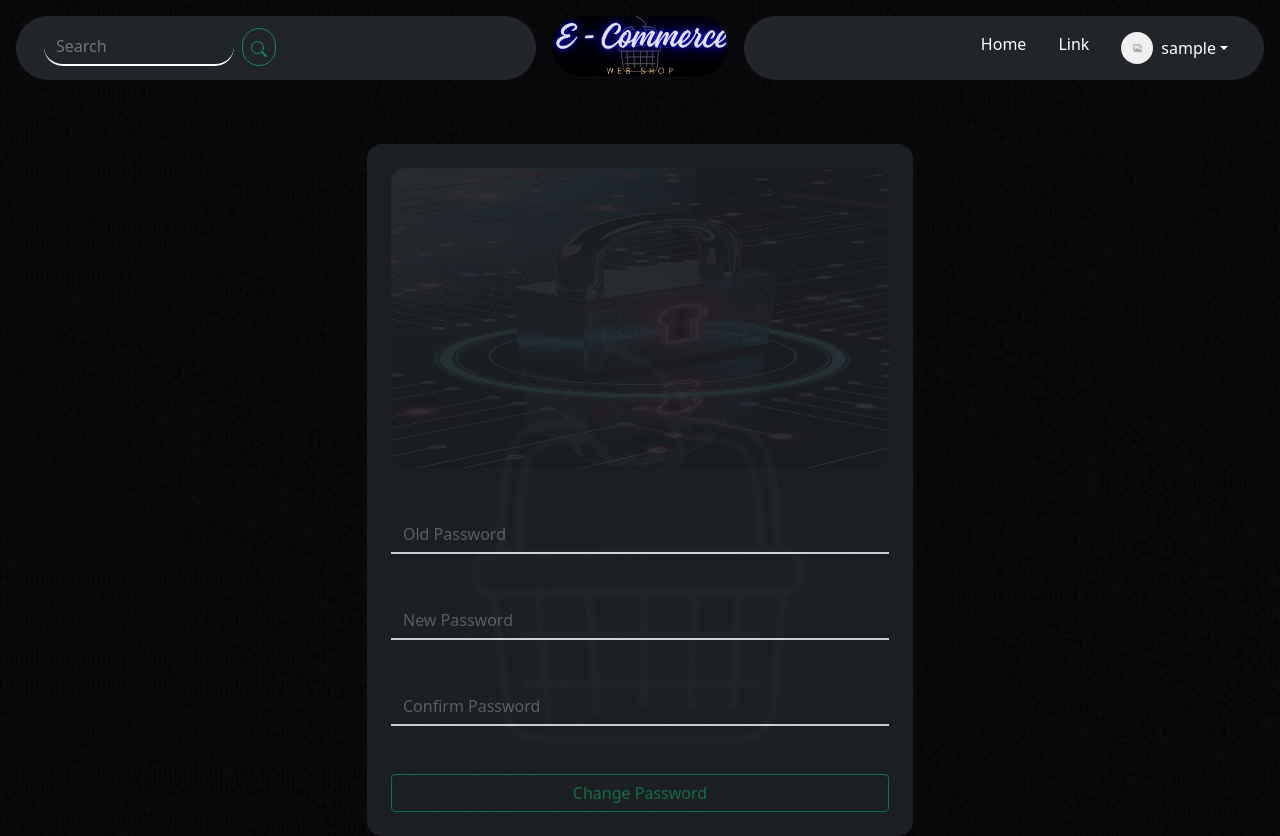
After one commit to MiranTaslidza/django-e-commerce, a Django app: page /profiles/user/change_password/ in a window 1280 px wide. The commit adds this page. Run offline with Django 5.2, Linux system fonts and the light colour scheme; the visitor is signed in with stand-in values (Sample User, id 1).

Commit message:
change password

```diff
--- a/profiles/forms.py
+++ b/profiles/forms.py
@@ -2,6 +2,7 @@ from django import forms
 from django.contrib.auth.models import User
 from .models import Profile
 from django.contrib.auth.forms import UserCreationForm
+
 
 
 # forma za registraciju korisnika
--- /dev/null
+++ b/profiles/static/profiles/css/change-password.css
@@ -0,0 +1,24 @@
+/* change-password.css */
+body {
+  background-image: url("/static/img/logo.gif");
+  background-size: cover;
+  background-position: center;
+  background-repeat: no-repeat;
+}
+
+/* Svi .form-control inputi dobiju samo donju crtu */
+input.form-control {
+  border: none; /* briše sve strane */
+  border-bottom: 2px solid white; /* ostaje samo donja crta */
+  border-radius: 0; /* bez zaobljenja */
+  background-color: transparent; /* nema pozadinu */
+  outline: none; /* briše default outline */
+}
+
+/* Kad je input u fokusu, crta postane plava */
+input.form-control:focus {
+  border-bottom: 2px solid #00bfff; /* plava donja crta */
+  box-shadow: none; /* briše default box-shadow */
+  outline: none; /* briše default outline */
+  background-color: transparent; /* i dalje transparentno */
+}
--- /dev/null
+++ b/profiles/static/profiles/js/delete.js
@@ -0,0 +1,30 @@
+document.addEventListener("DOMContentLoaded", function () {
+    const deleteButton = document.getElementById("delete-button");
+
+    deleteButton.addEventListener("click", function () {
+        const confirmation = confirm("Are you sure you want to delete your account? This action cannot be undone.");
+
+        if (confirmation) {
+            fetch("/profiles/delete/", {  // Obavezno provjeriti url
+                method: "POST",
+                headers: {
+                    "X-CSRFToken": getCSRFToken(), // Uzima CSRF token
+                    "Content-Type": "application/json"
+                }
+            })
+            .then(response => {
+                if (response.ok) {
+                    alert("Your account has been deleted.");
+                    window.location.href = "/"; // Preusmeri na login stranicu
+                } else {
+                    alert("An error occurred. Try again.");
+                }
+            })
+            .catch(error => console.error("Error:", error));
+        }
+    });
+
+    function getCSRFToken() {
+        return document.querySelector("[name=csrfmiddlewaretoken]").value;
+    }
+});
--- /dev/null
+++ b/profiles/templates/profiles/change_password.html
@@ -0,0 +1,46 @@
+{% extends 'base.html' %} <!-- uvoizim sadržaj base.html -->
+{% block title %}Register{% endblock title %} <!-- ovdje se menja title -->
+
+{% load static %} <!-- uvoizim static fajle -->
+
+{% block styles %}
+
+<link rel="stylesheet" href="{% static 'profiles/css/change-password.css' %}" type="text/css">
+{% endblock styles %}
+
+<!-- blok za JS static fajlova -->
+{% block scripts %}
+{% endblock scripts %}
+
+<!-- blok za sadržaj -->
+{% block content %}
+
+<div class="container">
+    <div class="w-50 mx-auto mt-5 bg-dark text-white p-4" style="border-radius: 15px; opacity: 0.8;">
+        <img src="{% static 'img/ch-passw.jpg' %}" alt=""  style="border-radius: 15px; opacity: 0.1; width: 100%; height: 300px; ">
+
+    <form method="post">
+            {% csrf_token %}
+            {{ form.non_field_errors }}
+
+            <!-- Stari password -->
+            <input type="password" name="old_password" id="id_old_password" class="form-control text-white mt-5" placeholder="Old Password" required />
+            {{ form.old_password.errors }}
+
+            <!-- Novi password -->
+            <input type="password" name="new_password1" id="id_new_password1" class="form-control text-white mt-5" placeholder="New Password" required />
+            {{ form.new_password1.errors }}
+
+            <!-- Potvrda novog passworda -->
+            <input type="password" name="new_password2" id="id_new_password2" class="form-control text-white mt-5" placeholder="Confirm Password" required />
+            {{ form.new_password2.errors }}
+
+            <button type="submit" class="btn btn-outline-success form-control mt-5">Change Password</button>
+        </form>
+
+
+
+    </div>
+</div>
+
+{% endblock content %}
--- a/profiles/urls.py
+++ b/profiles/urls.py
@@ -1,4 +1,5 @@
 from django.urls import path
+from django.contrib.auth import views as auth_views
 from . import views
 
 urlpatterns = [
@@ -7,4 +8,14 @@ urlpatterns = [
     path('register/', views.register, name='register'),
     path('verify/<uidb64>/<token>/', views.verify_user, name='verify'),  # url za verifikaciju
     path("update/", views.update_profile, name="update_profile"),
+    path("delete/", views.delete_account, name="delete_account"),
+    path('user/change_password/', views.change_password, name='change_password'),
+
+     # url resetiranje loozinke
+    path('password_reset/',auth_views.PasswordResetView.as_view(template_name='profiles/password_reset_form.html'), name='password_reset'), #url za reset lozinke
+    path('password_reset/done/', auth_views.PasswordResetDoneView.as_view(template_name='profiles/password_reset_done.html'),name='password_reset_done'), # url za potvrdu slanja linka za reset lozinke
+    path('reset/<uidb64>/<token>/', auth_views.PasswordResetConfirmView.as_view(template_name='profiles/password_reset_confirm.html'),name='password_reset_confirm'), # potvrda reset lozinke
+    path('reset/done/', auth_views.PasswordResetCompleteView.as_view(template_name='profiles/password_reset_complete.html'), name='password_reset_complete'), # potvrda reset lozinke
+
+
 ]
--- a/profiles/views.py
+++ b/profiles/views.py
@@ -5,6 +5,11 @@ from django.contrib.auth import logout
 from django.contrib.auth import authenticate, login as auth_login
 from .models import Profile
 from django.contrib.auth.decorators import login_required
+from django.http import JsonResponse
+from django.contrib.auth.forms import PasswordChangeForm
+from django.contrib.auth import update_session_auth_hash
+from django.urls import reverse
+
 
 #login
 def user_login(request):
@@ -133,3 +138,41 @@ def update_profile(request):
         form = ProfileUpdateForm(instance=request.user.profile, user=request.user)
 
     return render(request, "profiles/update_profile.html", {"form": form})
+
+
+# brisanje profila
+@login_required
+def delete_account(request):
+    if request.method == "POST":
+        user = request.user
+        user.delete()
+        return JsonResponse({"message": "Account deleted"}, status=200)
+    return JsonResponse({"error": "Invalid request"}, status=400)
+
+
+
+# promjena passworda
+@login_required
+def change_password(request):
+    if request.method == 'POST':
+        form = PasswordChangeForm(user=request.user, data=request.POST)
+        if form.is_valid():
+            user = form.save()  # Promeni lozinku korisnika
+            update_session_auth_hash(request, user)  # Održava aktivnu sesiju nakon promene lozinke
+
+            # Slanje email obaveštenja
+            subject = "Password Changed Successfully"
+            message = render_to_string('profiles/password_change_email.html', {
+                'user': user,
+                'login_url': request.build_absolute_uri(reverse('login')),  # Link za prijavu
+            })
+            send_email_notification(subject, message, [user.email])
+
+            messages.success(request, "Your password has been successfully updated!")
+            return redirect('home')
+        else:
+            messages.error(request, "There was an error changing your password. Please try again.")
+    else:
+        form = PasswordChangeForm(user=request.user)
+
+    return render(request, 'profiles/change_password.html', {'form': form})
--- a/templates/base.html
+++ b/templates/base.html
@@ -46,6 +46,7 @@
 
     <!-- Custom js  static fajla-->
     <!-- <script src="{% static 'js/main.js' %}" defer></script> -->
+    <script src="{% static 'profiles/js/delete.js' %}"></script>
 
     {% block scripts %}{% endblock scripts %}
 
--- a/templates/navbar.html
+++ b/templates/navbar.html
@@ -50,7 +50,19 @@
                     <ul class="dropdown-menu dropdown-menu-end mt-2" aria-labelledby="userDropdown">
                         <li><a class="dropdown-item" href="{% url 'logout' %}"><i class="fa-solid fa-right-from-bracket me-2"></i> Logout</a></li>
                         <li><a class="dropdown-item"href="{% url 'update_profile' %}"><i class="fa-solid fa-user me-2"></i> Update Profile</a></li>
+                        <li>
+                            {% if user.is_authenticated %}
+                            <!-- brisanje akaunta -->
+                                <button type="button" class="btn dropdown-item" id="delete-button"><i class="fa-solid fa-user-xmark"></i> Delete profile</button>
+                            {%endif%}
+
+                        </li>
+                        <li><a class="dropdown-item" href="{% url 'change_password' %}"><i class="fa-solid fa-key"></i> Change password</a></li>
                         <li><a class="dropdown-item" href="{% url 'add_product' %}"><i class="fa-solid fa-plus me-2"></i> Add Product</a></li>
+
+
+
+
 
                     </ul>
                 </li>
```
Also changed, not shown: a_core/settings.py (+10 -0 lines), profiles/static/profiles/css/login-register.css (+6 -4 lines), profiles/templates/profiles/password_change_email.html (added, +13 -0 lines), media/profile_pictures/ja_i_mirela.jpg (deleted), static/img/ch-passw.jpg (added).
